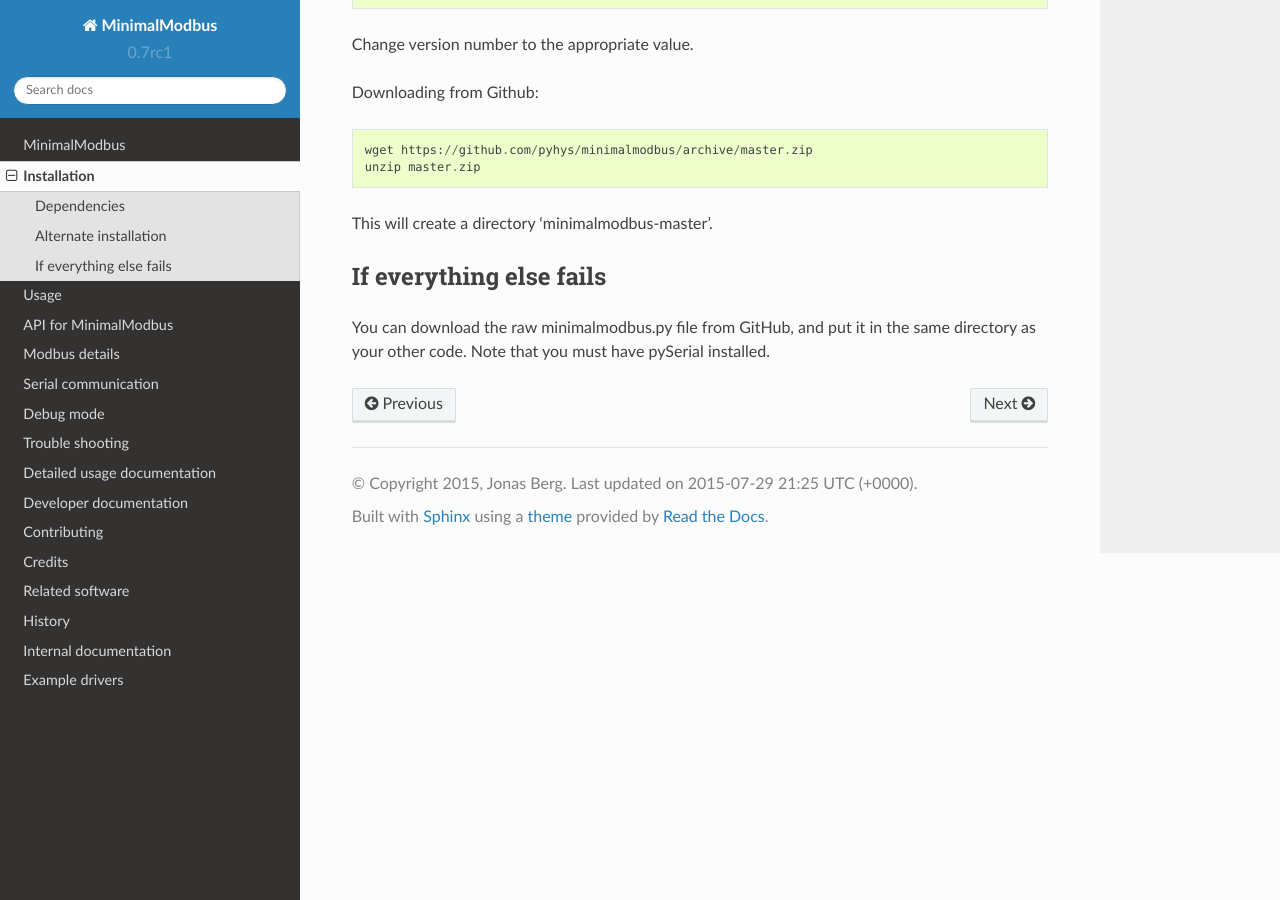
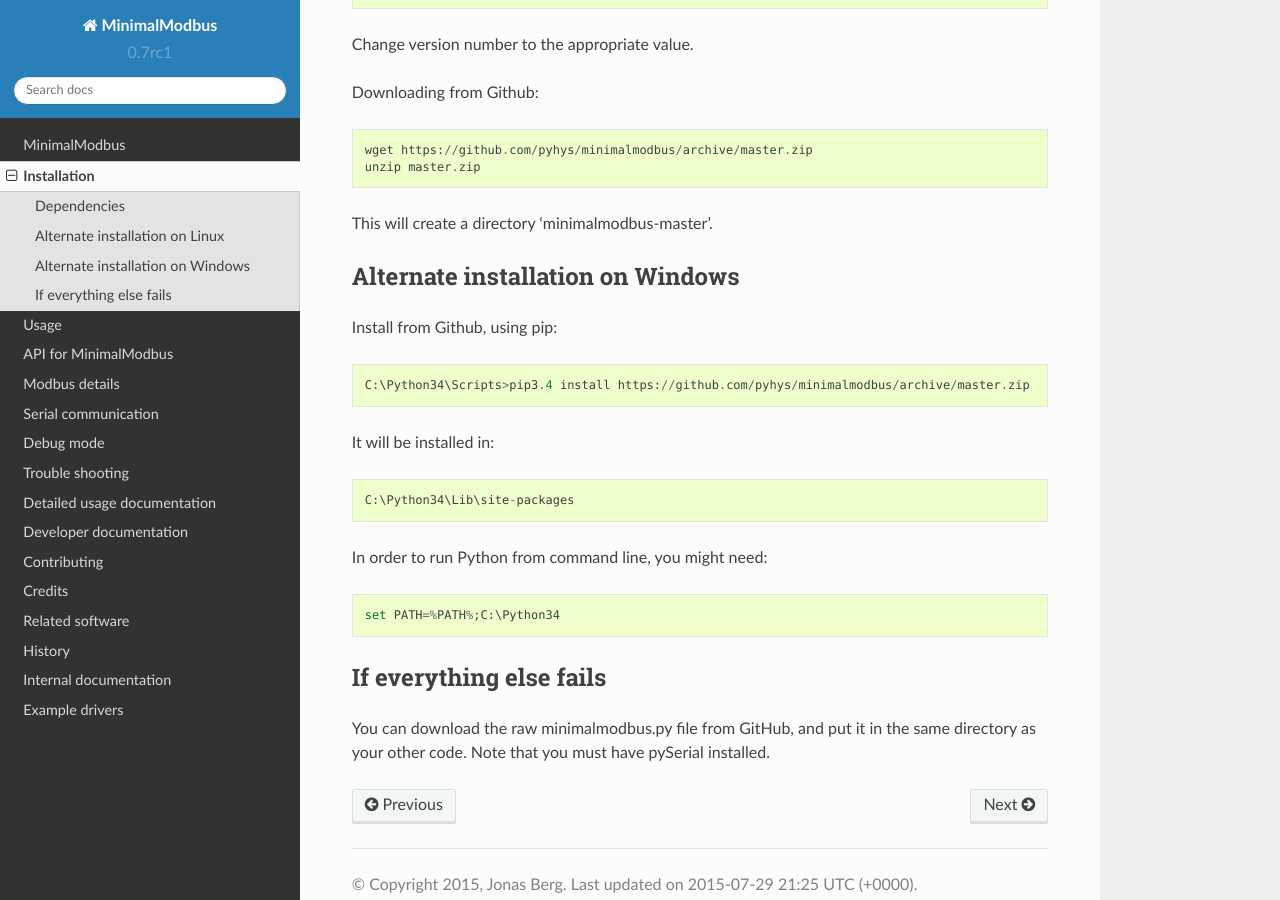
Before and after one commit to pyhys/minimalmodbus, a Sphinx documentation site: the page built from docs/installation.rst, in a window 1280 px wide and 900 px high, scrolled down 1599 px. Built offline with Sphinx 7.4.7 and the Read the Docs theme 2.0.0, drawn with Linux system fonts in a browser that asks for light colours; pages that are not in the unit, such as notebooks, are missing from menus; some of the changed text lies outside the part shown.

Commit message:
Improved documentation

```diff
--- a/docs/installation.rst
+++ b/docs/installation.rst
@@ -22,7 +22,7 @@
 You can find it at the Python package index: https://pypi.python.org/pypi/pyserial
 
 
-Alternate installation
+Alternate installation on Linux
 -------------------------------------
 From command line (if you have the *pip installer*, available at https://pypi.python.org/pypi/pip)::
 
@@ -50,7 +50,6 @@
 
    sudo python3 setup.py install
 
-
 For Python3 there might be problems with *easy_install* and *pip*.
 In that case, first manually install pySerial and then manually install MinimalModbus.
 
@@ -71,6 +70,25 @@
 This will create a directory 'minimalmodbus-master'.
 
 
+
+Alternate installation on Windows
+-------------------------------------
+Install from Github, using pip::
+
+    C:\Python34\Scripts>pip3.4 install https://github.com/pyhys/minimalmodbus/archive/master.zip
+
+It will be installed in::
+
+    C:\Python34\Lib\site-packages
+
+In order to run Python from command line, you might need::
+
+    set PATH=%PATH%;C:\Python34
+
+
+
+
+
 If everything else fails
 -------------------------
 You can download the raw minimalmodbus.py file from GitHub, and put it in the same directory as your other code. Note that you must have pySerial installed.
```
